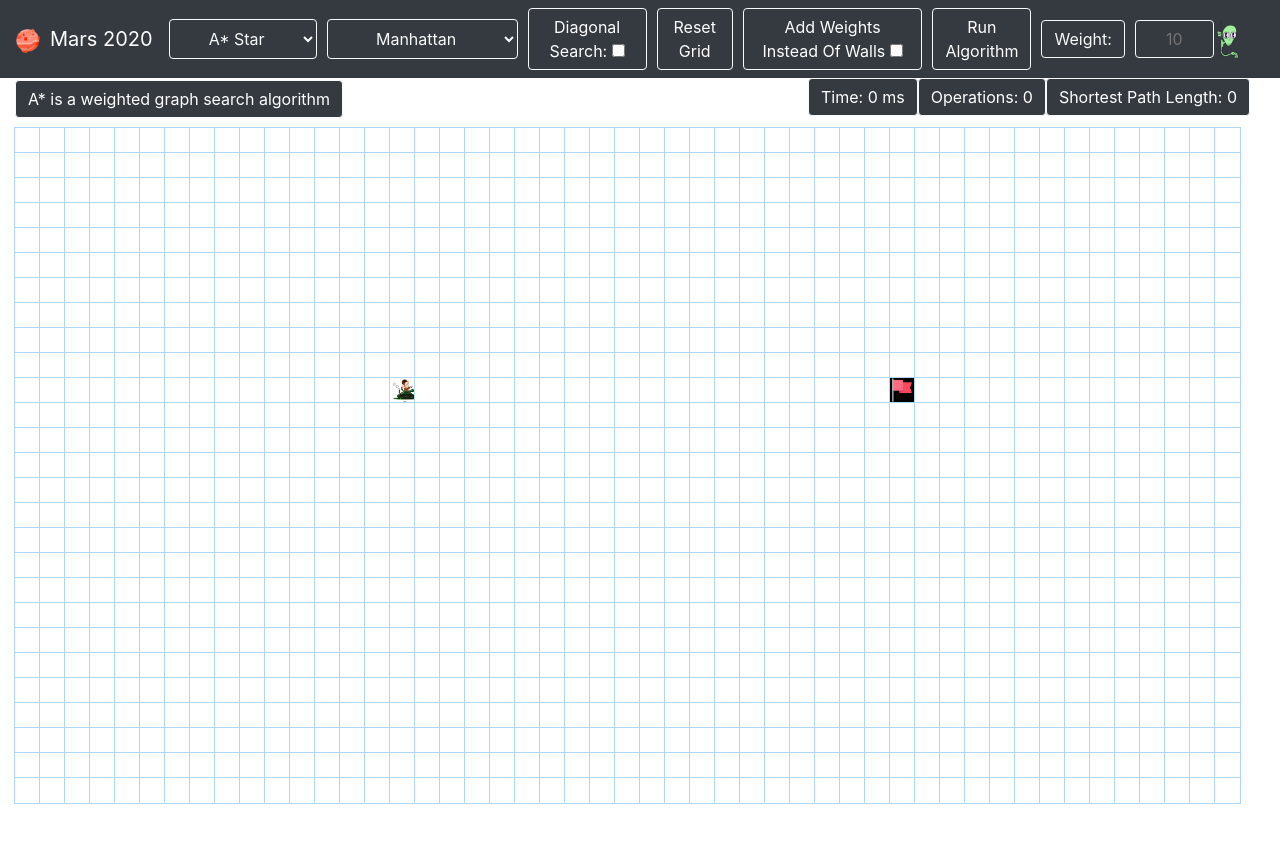
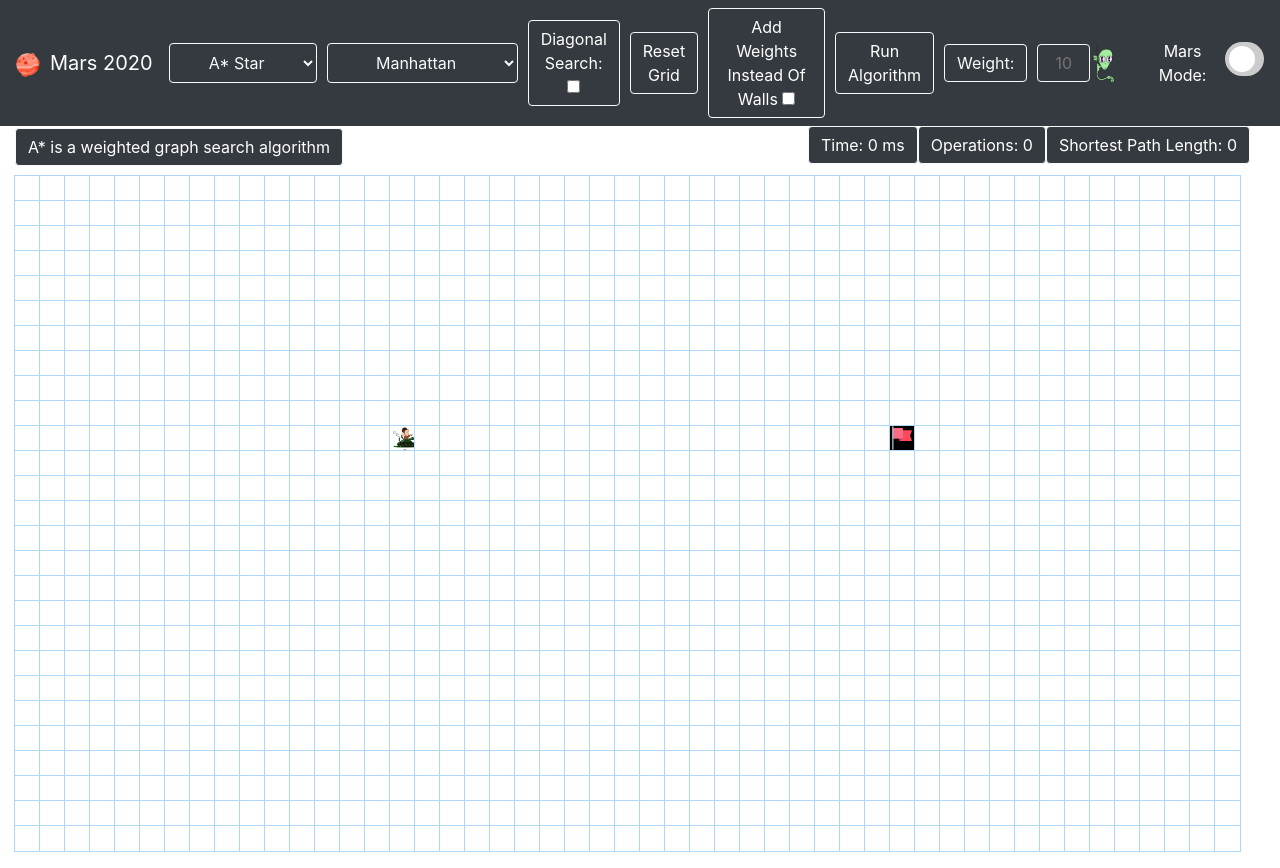
Before and after one commit to mavneeK/Mars-2020-Microsoft, a React (Create React App) app: page / in a window 1280 px wide. Before the commit the page ends 820 px from the top, so only its background shows below. Built offline with nearby package versions, Linux system fonts and the light colour scheme; the HTML template or start-up script is replaced by a standard one.

Commit message:
Added mars mode

```diff
--- a/src/Components/NavigationBar.css
+++ b/src/Components/NavigationBar.css
@@ -8,3 +8,63 @@ input::-webkit-inner-spin-button {
 input[type=number] {
   -moz-appearance: textfield;
 }
+
+.switch {
+  position: relative;
+  display: inline-block;
+  width: 60px;
+  height: 34px;
+}
+
+.switch input {
+  opacity: 0;
+  width: 0;
+  height: 0;
+}
+
+.slider {
+  position: absolute;
+  cursor: pointer;
+  top: 0;
+  left: 0;
+  right: 0;
+  bottom: 0;
+  background-color: #ccc;
+  -webkit-transition: .4s;
+  transition: .4s;
+}
+
+.slider:before {
+  position: absolute;
+  content: "";
+  height: 26px;
+  width: 26px;
+  left: 4px;
+  bottom: 4px;
+  background-color: white;
+  -webkit-transition: .4s;
+  transition: .4s;
+}
+
+input:checked + .slider {
+  background-color: #2196F3;
+}
+
+input:focus + .slider {
+  box-shadow: 0 0 1px #2196F3;
+}
+
+input:checked + .slider:before {
+  -webkit-transform: translateX(26px);
+  -ms-transform: translateX(26px);
+  transform: translateX(26px);
+}
+
+/* Rounded sliders */
+.slider.round {
+  border-radius: 34px;
+}
+
+.slider.round:before {
+  border-radius: 50%;
+}
--- a/src/Components/NavigationBar.jsx
+++ b/src/Components/NavigationBar.jsx
@@ -54,8 +54,14 @@ export default class NavigationBar extends React.Component {
                         </input>
                         <img src={alien} height="40px" width="40px" style={{ marginRight: "10px" }}></img>
                     </div>
+                    <span className="btn btn-dark rounded">Mars Mode:</span>
+                    <label className="switch">
+                        <input type="checkbox" onChange={() => this.props.theme()} />
+                        <span className="slider round"></span>
+                    </label>
                 </nav>
             </div >
+
         )
     }
 }
--- a/src/PathFindingVisualizer/PathFindingVisualizer.jsx
+++ b/src/PathFindingVisualizer/PathFindingVisualizer.jsx
@@ -37,7 +37,8 @@ export default class PathFindingVisualizer extends Component {
             time: 0,
             shortestPathLength: 0,
             heuristic: "Manhattan",
-            guideText: "A* is a weighted graph search algorithm"
+            guideText: "A* is a weighted graph search algorithm",
+            theme: 0
         };
     }
 
@@ -192,7 +193,7 @@ export default class PathFindingVisualizer extends Component {
             this.setState({ time: (end - start).toFixed(2) });
             this.setState({ operations: visitedNodesInOrder.length })
             const nodesInShortestPathOrder = ShortestPathDijkstra(finishNode);
-            this.setState({ shortestPathLength: nodesInShortestPathOrder.length });
+            this.setState({ shortestPathLength: nodesInShortestPathOrder.length === 1 ? 0 : nodesInShortestPathOrder.length });
             this.animate(visitedNodesInOrder, nodesInShortestPathOrder);
         } else if (this.state.searchMethod === 'BreathFirst') {
             var start = performance.now()
@@ -201,7 +202,7 @@ export default class PathFindingVisualizer extends Component {
             this.setState({ time: (end - start).toFixed(2) });
             this.setState({ operations: visitedNodesInOrder.length })
             const nodesInShortestPathOrder = ShortestPathBreathFirst(finishNode);
-            this.setState({ shortestPathLength: nodesInShortestPathOrder.length });
+            this.setState({ shortestPathLength: nodesInShortestPathOrder.length === 1 ? 0 : nodesInShortestPathOrder.length });
             this.animate(visitedNodesInOrder, nodesInShortestPathOrder);
         } else if (this.state.searchMethod === 'DepthFirst') {
             var start = performance.now()
@@ -210,7 +211,7 @@ export default class PathFindingVisualizer extends Component {
             this.setState({ time: (end - start).toFixed(2) });
             this.setState({ operations: visitedNodesInOrder.length })
             const nodesInShortestPathOrder = ShortestPathDepthFirst(finishNode);
-            this.setState({ shortestPathLength: nodesInShortestPathOrder.length });
+            this.setState({ shortestPathLength: nodesInShortestPathOrder.length === 1 ? 0 : nodesInShortestPathOrder.length });
             this.animate(visitedNodesInOrder, nodesInShortestPathOrder);
         } else if (this.state.searchMethod === 'AStar') {
             var start = performance.now()
@@ -219,7 +220,7 @@ export default class PathFindingVisualizer extends Component {
             this.setState({ time: (end - start).toFixed(2) });
             this.setState({ operations: visitedNodesInOrder.length })
             const nodesInShortestPathOrder = ShortestPathAStar(finishNode);
-            this.setState({ shortestPathLength: nodesInShortestPathOrder.length });
+            this.setState({ shortestPathLength: nodesInShortestPathOrder.length === 1 ? 0 : nodesInShortestPathOrder.length });
             this.animate(visitedNodesInOrder, nodesInShortestPathOrder);
         }
         else if (this.state.searchMethod === 'BestFirst') {
@@ -229,7 +230,7 @@ export default class PathFindingVisualizer extends Component {
             this.setState({ time: (end - start).toFixed(2) });
             this.setState({ operations: visitedNodesInOrder.length })
             const nodesInShortestPathOrder = ShortestPathBestFirst(finishNode);
-            this.setState({ shortestPathLength: nodesInShortestPathOrder.length });
+            this.setState({ shortestPathLength: nodesInShortestPathOrder.length === 1 ? 0 : nodesInShortestPathOrder.length });
             this.animate(visitedNodesInOrder, nodesInShortestPathOrder);
         } else if (this.state.searchMethod === 'Recursive') {
             var start = performance.now()
@@ -238,7 +239,7 @@ export default class PathFindingVisualizer extends Component {
             this.setState({ time: (end - start).toFixed(2) });
             this.setState({ operations: visitedNodesInOrder.length })
             const nodesInShortestPathOrder = ShortestPathRecursion(finishNode);
-            this.setState({ shortestPathLength: nodesInShortestPathOrder.length });
+            this.setState({ shortestPathLength: nodesInShortestPathOrder.length === 1 ? 0 : nodesInShortestPathOrder.length });
             this.animate(visitedNodesInOrder, nodesInShortestPathOrder);
         } else if (this.state.searchMethod === 'Bidirectional') {
             var start = performance.now()
@@ -247,7 +248,7 @@ export default class PathFindingVisualizer extends Component {
             this.setState({ time: (end - start).toFixed(2) });
             this.setState({ operations: visitedNodesInOrder.length })
             const nodesInShortestPathOrder = printPath(grid, startNode, finishNode);
-            this.setState({ shortestPathLength: nodesInShortestPathOrder.length });
+            this.setState({ shortestPathLength: nodesInShortestPathOrder.length === 1 ? 0 : nodesInShortestPathOrder.length });
             this.animate(visitedNodesInOrder, nodesInShortestPathOrder);
         }
     }
@@ -319,6 +320,28 @@ export default class PathFindingVisualizer extends Component {
         return grid;
     };
 
+    theme = () => {
+        if (this.state.theme === 0) {
+            // change to dark mode
+            this.setState({ theme: 1 });
+            var element = document.getElementsByClassName('App')[0];
+            element.style.backgroundColor = '#000000';
+            element = document.getElementsByClassName('node');
+            for (var ele of element) {
+                ele.style.backgroundColor = '#a13d2d';
+            }
+        } else {
+            this.setState({ theme: 0 });
+            var element = document.getElementsByClassName('App')[0];
+            element.style.backgroundColor = '#ffffff';
+            element = document.getElementsByClassName('node');
+            for (var ele of element) {
+                ele.style.backgroundColor = '#ffffff';
+            }
+            // change to white mode
+        }
+    }
+
     render() {
         const { grid, mouseIsPressed } = this.state;
 
@@ -332,6 +355,7 @@ export default class PathFindingVisualizer extends Component {
                     changeWeights={() => this.changeWeight()} // to switch the toggle of weight
                     changeHeuristic={(newHeuristic) => this.changeHeuristic(newHeuristic)}
                     changeWeight={(value) => this.changeWeights(value)}  // to change the value of weight
+                    theme={() => this.theme()}
                 >
                 </NavigationBar>
                 <DetailGrid guideText={this.state.guideText}
```
